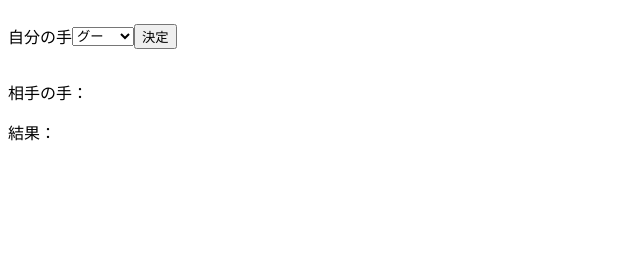
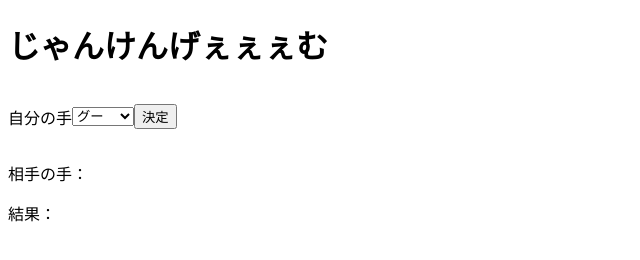
Before and after one commit to u-Hoshi/zyankenGame, a plain HTML site: page index.html in a window 1280 px wide. Shown: the whole page, without its empty margins (0-640 px from the left). Drawn offline with Linux system fonts and the light colour scheme.

Commit message:
h1追加

```diff
--- a/index.html
+++ b/index.html
@@ -7,8 +7,8 @@
     <title>Document</title>
 </head>
 <body>
+    <h1>じゃんけんげぇぇぇむ</h1>
     <div>
-
         <p>自分の手</p>
         <form>
         <select id="myhand">
```
